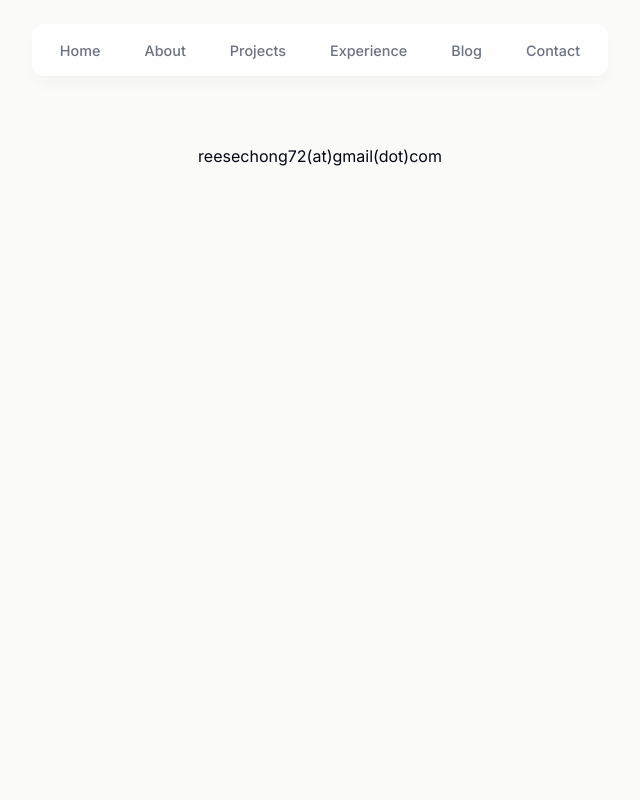
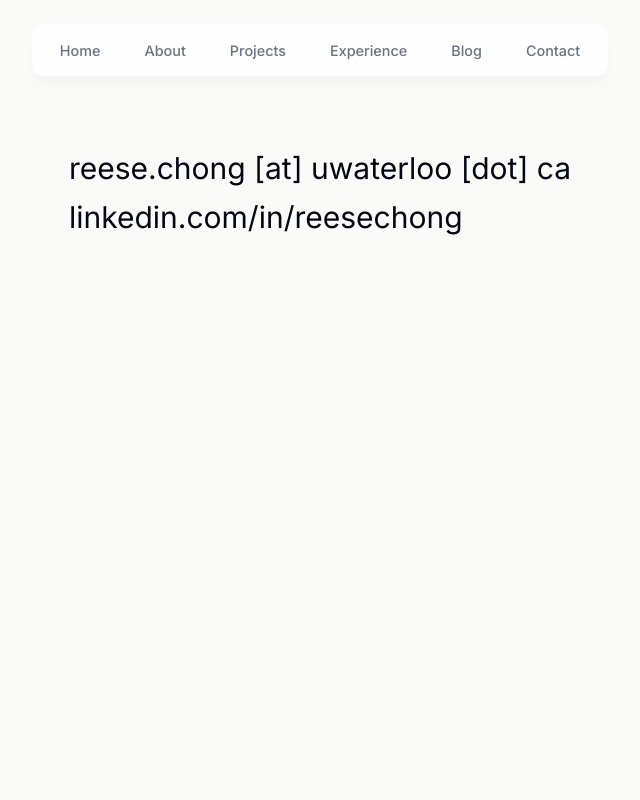
Before and after one commit to r-chong/portfolio-v4, a Next.js app: page /contact in a window 1280 px wide. Shown: the top 800 px of the page, without its empty margins (320-960 px from the left). Built offline with nearby package versions, Linux system fonts and the light colour scheme.

Commit message:
chore: update contact page, blog home page

```diff
--- a/app/blog/BlogHome.tsx
+++ b/app/blog/BlogHome.tsx
@@ -34,9 +34,7 @@
 
     return (
         <div className='mx-auto max-w-xl py-8'>
-            <h1 className='mb-8 text-center text-2xl font-black'>
-                Next.js + Contentlayer Example
-            </h1>
+            <h1 className='mb-8 text-center text-2xl font-black'>Blog</h1>
             {posts.map((post, idx) => (
                 <PostCard key={idx} {...post} />
             ))}
--- a/app/contact/page.tsx
+++ b/app/contact/page.tsx
@@ -1,5 +1,16 @@
 import React from 'react';
 
 export default function ContactPage() {
-    return <div>reesechong72(at)gmail(dot)com</div>;
+    return (
+        <div className='text-3xl leading-relaxed'>
+            reese.chong [at] uwaterloo [dot] ca <br />
+            <a
+                href='https://linkedin.com/in/reesechong'
+                target='_blank'
+                rel='nofollow'
+            >
+                linkedin.com/in/reesechong
+            </a>
+        </div>
+    );
 }
```
